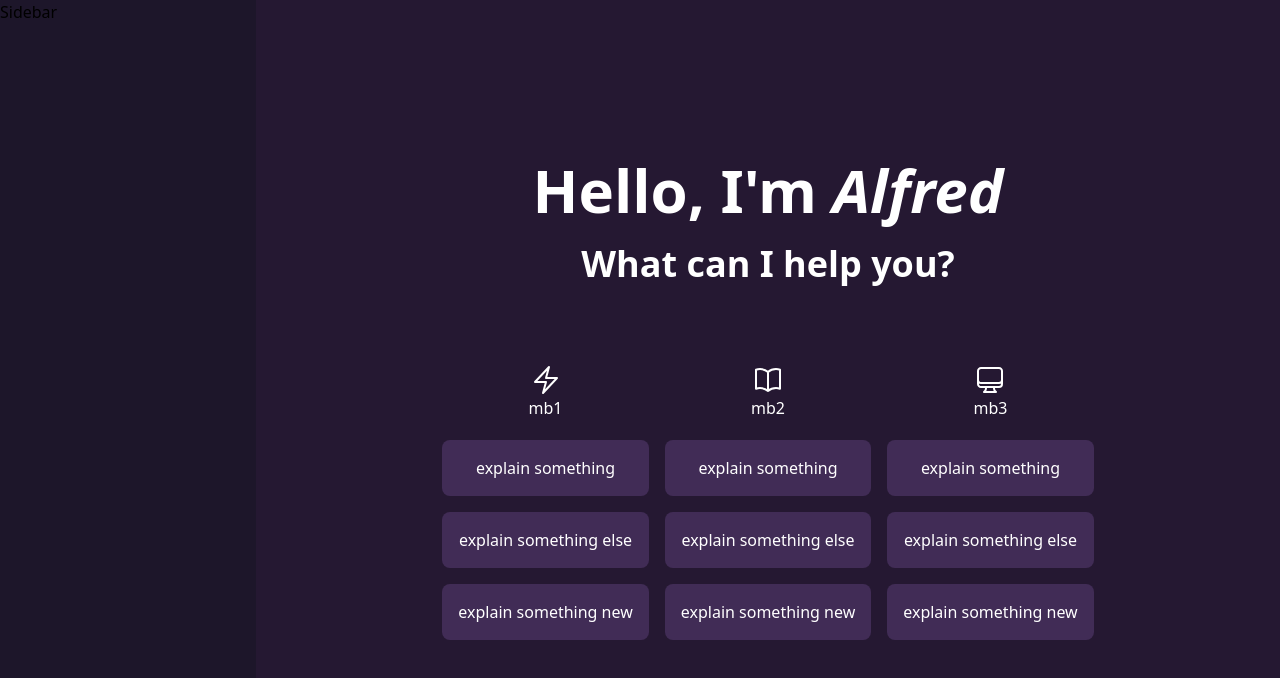
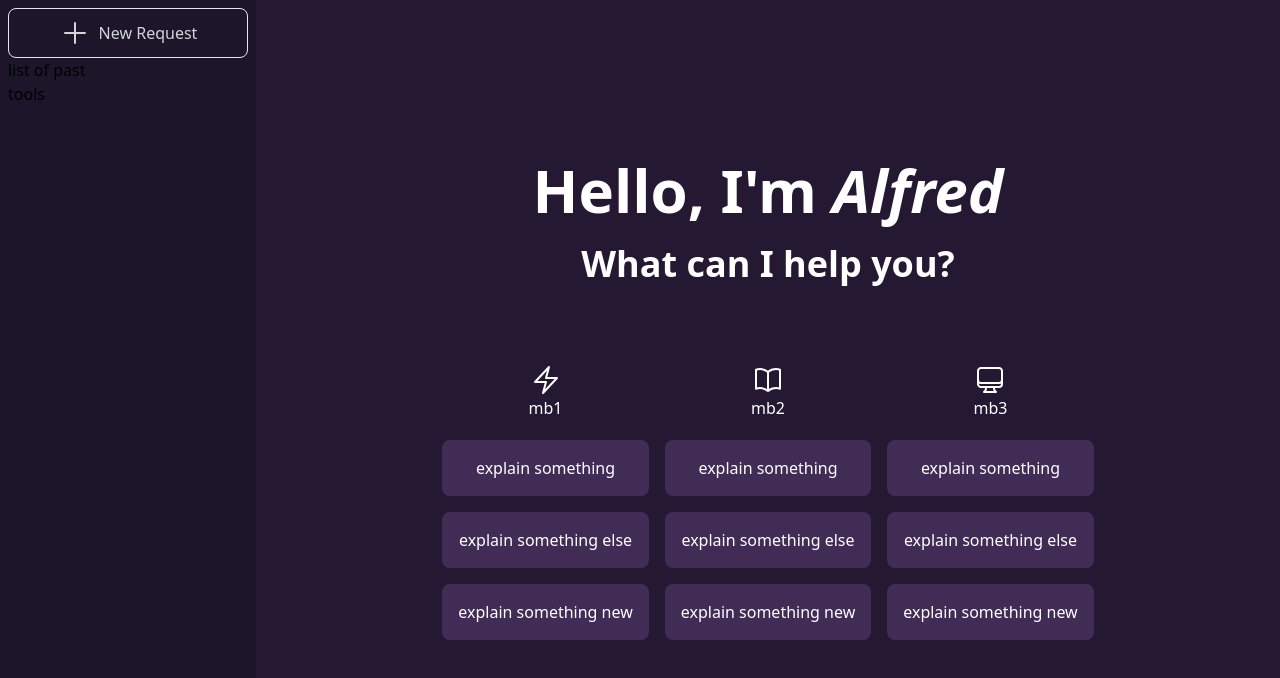
Before and after one commit to NCRadtke00/Alfred-2, a Next.js app: page / in a window 1280 px wide. Shown: the top 678 px of the page. Built offline with nearby package versions, Linux system fonts and the light colour scheme.

Commit message:
created new request button, gave minor hover effect. working to ensure project would be ada complient

```diff
--- a/app/layout.tsx
+++ b/app/layout.tsx
@@ -1,3 +1,4 @@
+import Sidebar from "../components/Sidebar"
 import "../styles/global.css"
 
 export const metadata = {
@@ -23,8 +24,12 @@
 
       <body>
         <div className="flex">
-          <div className="bg-[#1d162a] max-w-xs h-screen overflow-y-auto md:min-w-[16rem]">Sidebar</div>
+          <div className="bg-[#1d162a] max-w-xs h-screen overflow-y-auto md:min-w-[16rem]">
+            <Sidebar/>
+          </div>
+
           <div className="bg-[#251832] flex-1">{children}</div>
+
         </div>
       </body>
     </html>
--- /dev/null
+++ b/components/NewRequest.tsx
@@ -0,0 +1,12 @@
+import { PlusIcon } from "@heroicons/react/24/solid"
+
+function NewChat() {
+  return (
+    <div className="border-grey-500 border chatRow">
+        <PlusIcon className="h-8 w-8"/>
+        <p>New Request</p>
+    </div>
+  )
+}
+
+export default NewChat
--- /dev/null
+++ b/components/Sidebar.tsx
@@ -0,0 +1,22 @@
+import NewRequest from "./NewRequest"
+
+function Sidebar() {
+  return (
+    <div className="flex flex-col h-screen p-2">
+        <div className="flex-1">
+            <div>
+                <NewRequest />
+            </div>
+            <div>
+                list of past
+            </div>
+            <div>
+                tools
+            </div>
+        </div>
+
+    </div>
+  )
+}
+
+export default Sidebar
--- a/styles/global.css
+++ b/styles/global.css
@@ -6,4 +6,7 @@
     .informationText {
         @apply p-4 bg-[#412c56] rounded-lg max-w-[400px]
     }
+    .chatRow {
+        @apply flex p-2 rounded-lg text-base items-center justify-center space-x-2 hover:bg-[#412c56]  cursor-pointer text-gray-300 transition-all duration-200 ease-out
+    }
 }
```
